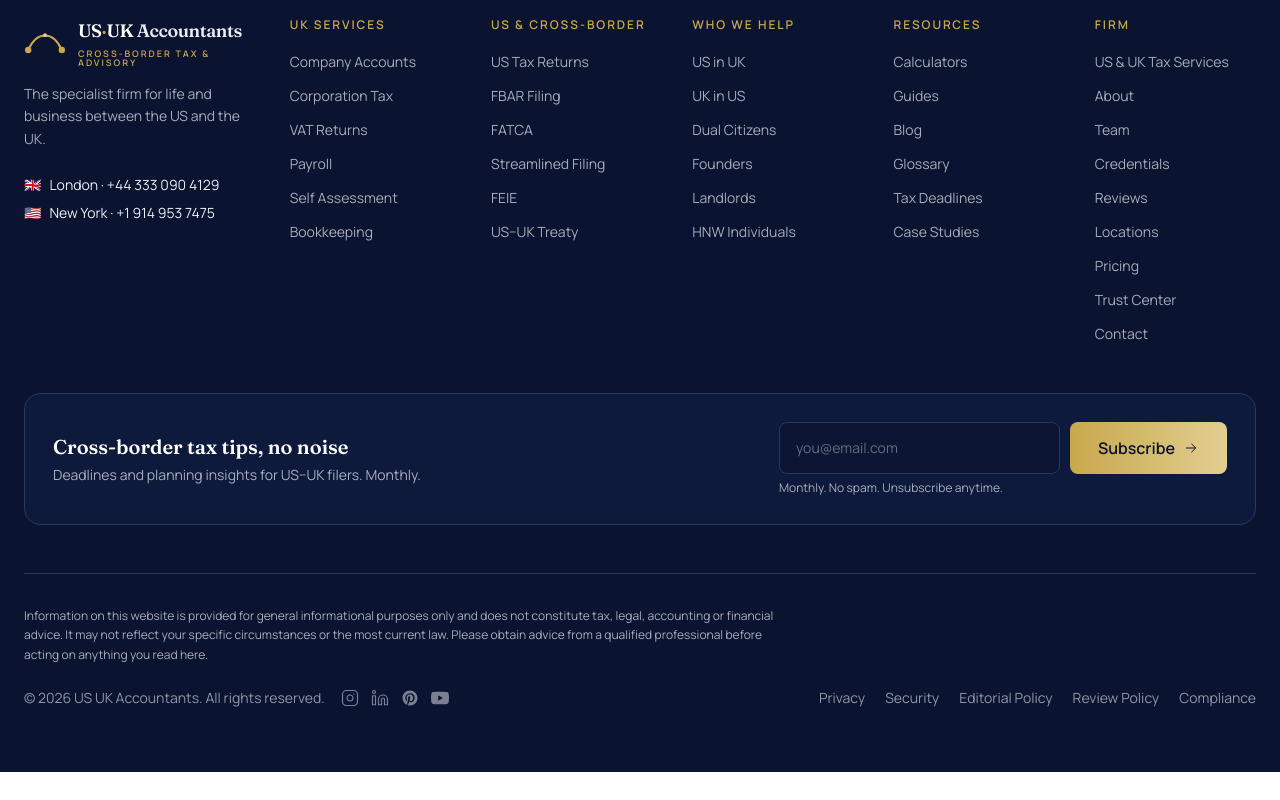
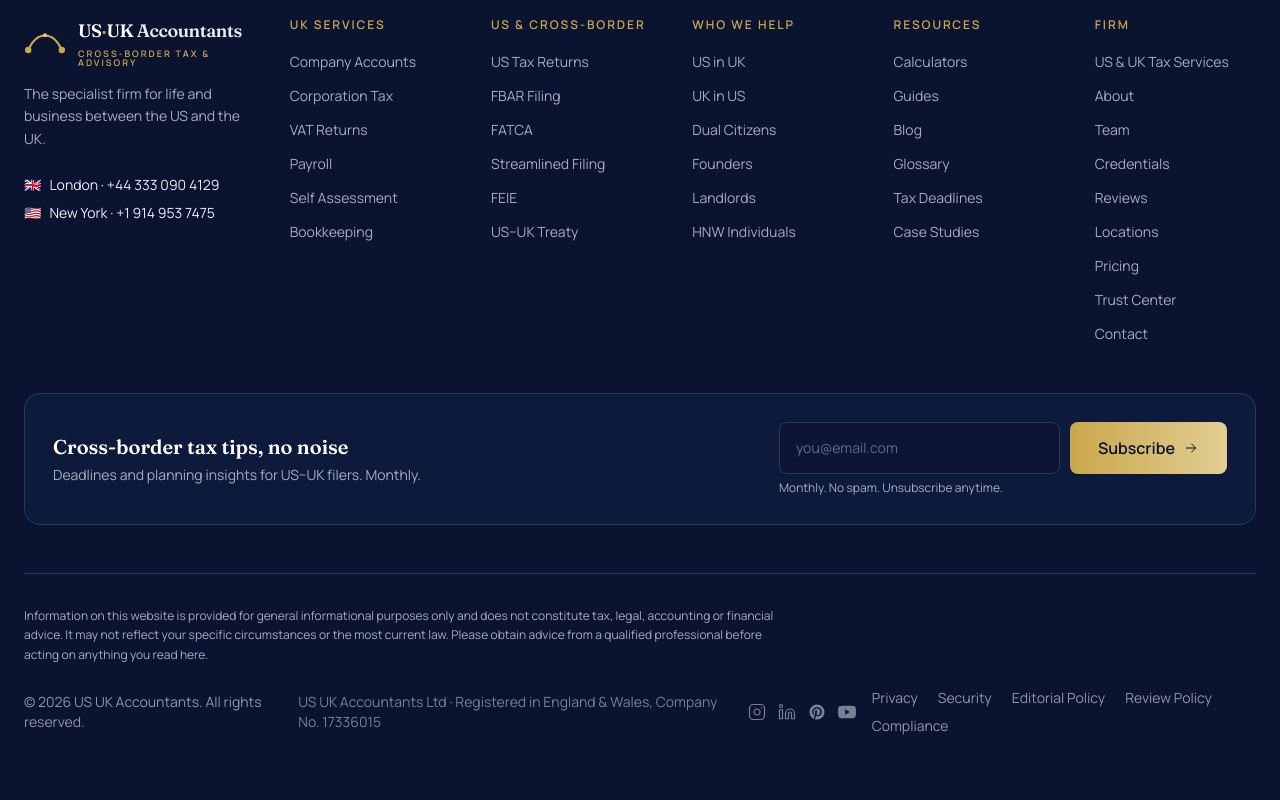
Before and after one commit to usuktaxadvisor/usuk-accountants, a Next.js app: page /contact in a window 1280 px wide. Shown: the part 1325-2125 px from the top of the page. Before the commit the page ends 2097 px from the top, so only its background shows below. Built offline with nearby package versions, Linux system fonts and the light colour scheme; no server answers.

Commit message:
Footer: add discreet UK company registration line (US UK Accountants Ltd, Company No. 17336015) beneath copyright — muted styling, site-wide, no layout change

```diff
--- a/src/components/library/Footer.tsx
+++ b/src/components/library/Footer.tsx
@@ -69,6 +69,7 @@
           <div className="mt-6 flex flex-col items-center justify-between gap-4 text-sm text-softwhite/60 md:flex-row">
             <div className="flex items-center gap-4">
               <p>© {new Date().getFullYear()} US UK Accountants. All rights reserved.</p>
+            <p className="text-softwhite/50">US UK Accountants Ltd · Registered in England &amp; Wales, Company No. 17336015</p>
               <div className="flex items-center gap-3">
                 {SOCIALS.map(({ label, href, Icon }) => (
                   <a
```
